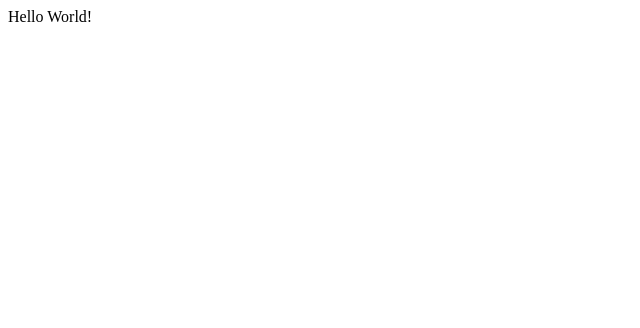
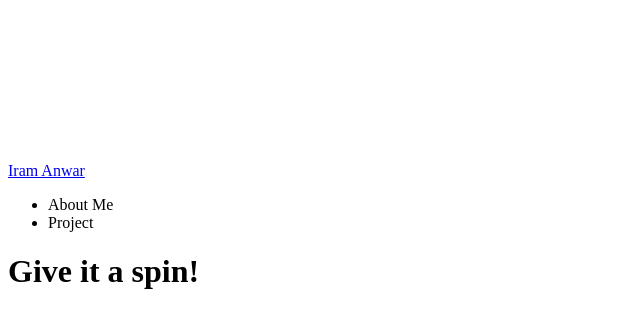
Before and after one commit to iaj0/iaj0.github.io, a plain HTML site: page index.html in a window 1280 px wide. Shown: the whole page, without its empty margins (0-640 px from the left). Drawn offline with Linux system fonts and the light colour scheme.

Commit message:
Update index.html

```diff
--- a/index.html
+++ b/index.html
@@ -1 +1,24 @@
-Hello World!
+
+<!DOCTYPE html>
+<html lang="en">
+  <head>
+    <meta charset="UTF-8" />
+    <link rel="icon" type="image/svg+xml" href="/vite.svg" />
+    <meta name="viewport" content="width=device-width, initial-scale=1.0" />
+    <title>Vite App</title>
+    <link href="https://fonts.googleapis.com/css2?family=Raleway:wght@300&display=swap" rel="stylesheet">
+
+  </head>
+  <body>
+    <canvas class="webgl"></canvas>
+    <nav>
+      <a href="/">Iram Anwar</a>
+      <ul>
+        <li>About Me</li>
+        <li>Project</li>
+      </ul>
+    </nav>
+    <h1 class ="title">Give it a spin!</h1>
+    <script type="module" src="/main.js"></script>
+  </body>
+</html>
```
